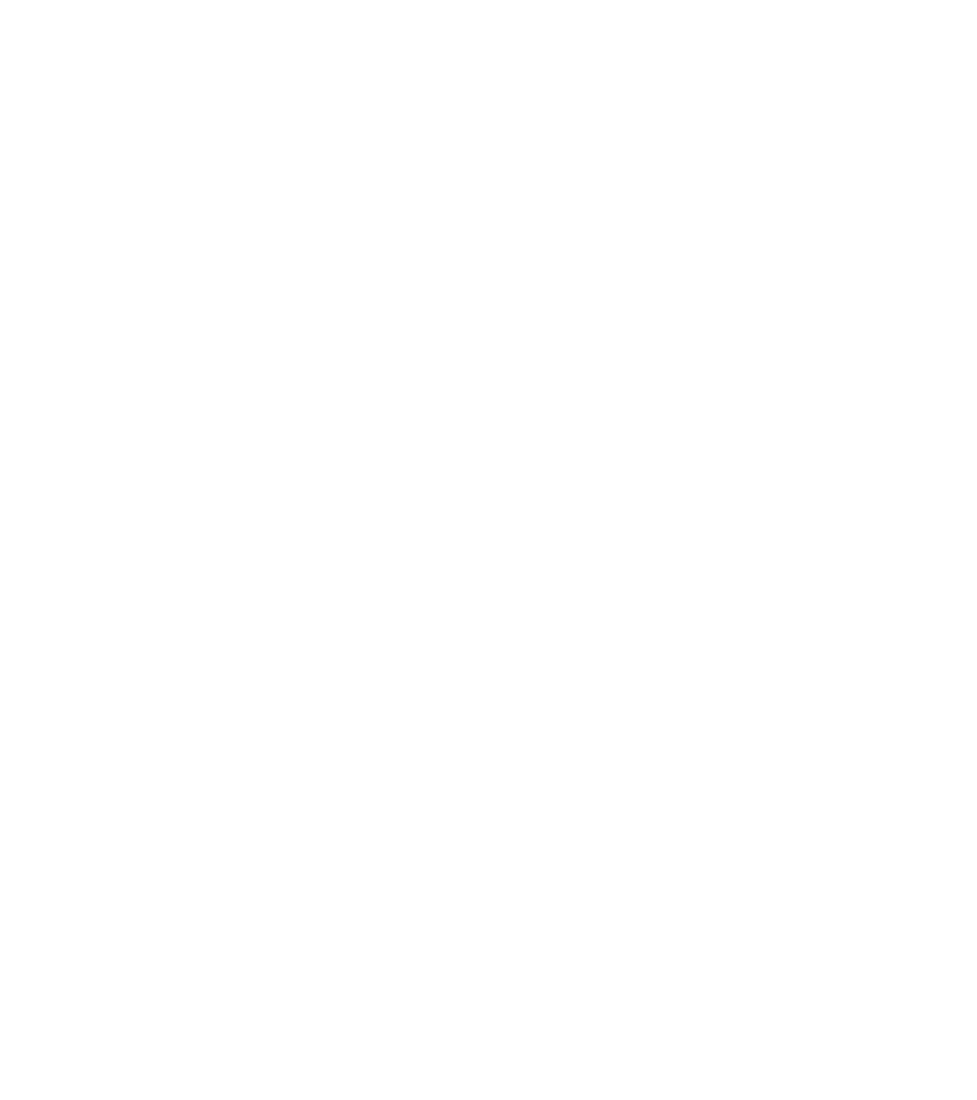
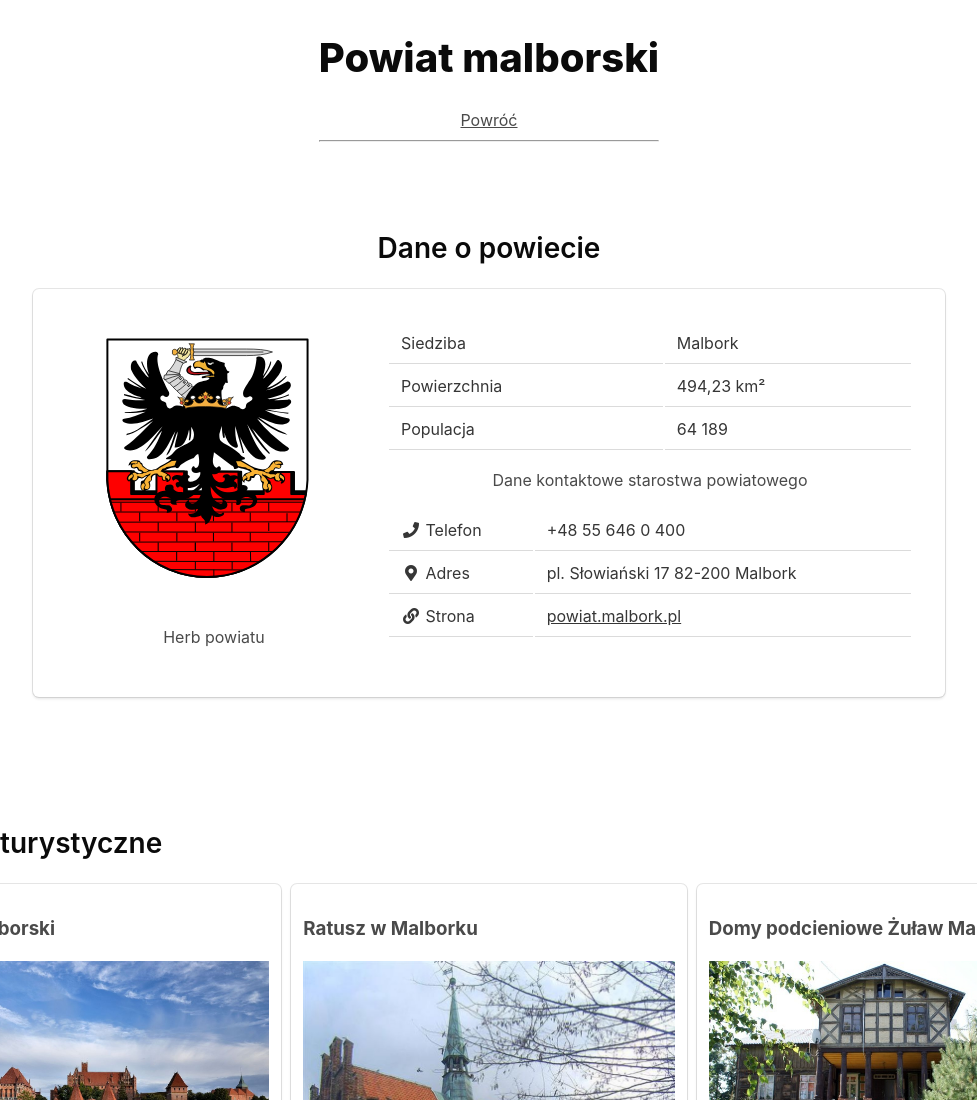
Before and after one commit to taniotanio7/szybin-lekcje-html, a plain HTML site: page projekt/powiaty/malborski.html in a window 1280 px wide. Shown: the top 1100 px of the page, without its empty margins (151-1128 px from the left). Before the commit the page ends 800 px from the top, so only its background shows below. Drawn offline with Linux system fonts and the light colour scheme.

Commit message:
✨ Powiat malborski

```diff
--- a/projekt/powiaty/malborski.html
+++ b/projekt/powiaty/malborski.html
@@ -3,8 +3,115 @@
 <head>
   <meta charset="UTF-8">
   <title>Powiat malborski</title>
+  <link rel="stylesheet" href="../style/main.css">
+  <link rel="stylesheet" href="../style/powiaty.css">
+  <!-- Font Awesome -->
+  <link rel="stylesheet" href="../img/icons/css/fontawesome.min.css">
+  <link rel="stylesheet" href="../img/icons/css/solid.min.css">
 </head>
 <body>
 
+<div class="header">
+  <header>
+	<h1>Powiat malborski</h1>
+	<nav>
+	  <a href="../index.html" class="button">Powróć</a>
+	</nav>
+	<hr>
+  </header>
+</div>
+
+<article>
+  <section class="columns is-centered">
+	<div class="column is-75-percent">
+	  <h2 class="title has-text-centered">Dane o powiecie</h2>
+	  <div class="columns box">
+		<figure class="column has-text-centered herb">
+		  <img src="../img/grafiki/powiat_malborski_herb.svg" alt="Herb powiatu malborskiego" class="herb">
+		  <figcaption>Herb powiatu</figcaption>
+		</figure>
+		<div class="column">
+		  <table class="table is-fullwidth">
+			<tr>
+			  <td>Siedziba</td>
+			  <td>Malbork</td>
+			</tr>
+			<tr>
+			  <td>Powierzchnia</td>
+			  <td>494,23 km²</td>
+			</tr>
+			<tr>
+			  <td>Populacja</td>
+			  <td>64 189</td>
+			</tr>
+		  </table>
+		  <p class="has-text-centered">Dane kontaktowe starostwa powiatowego</p>
+		  <table class="table is-fullwidth">
+			<tr>
+			  <td>
+				<span class="icon"><i class="fas fa-phone fa-fw"></i></span>
+				Telefon
+			  </td>
+			  <td>+48 55 646 0 400</td>
+			</tr>
+			<tr>
+			  <td>
+				<span class="icon"><i class="fas fa-map-marker-alt fa-fw"></i></span>
+				Adres
+			  </td>
+			  <td>pl. Słowiański 17
+				82-200 Malbork
+			  </td>
+			</tr>
+			<tr>
+			  <td>
+				<span class="icon"><i class="fas fa-link fa-fw"></i></span>
+				Strona
+			  </td>
+			  <td><a href="http://powiat.malbork.pl">powiat.malbork.pl</a></td>
+			</tr>
+		  </table>
+		</div>
+	  </div>
+	</div>
+  </section>
+
+  <section class="columns atrakcje flex-is-column">
+	<h2 class="title">Atrakcje turystyczne</h2>
+	<div class="columns atrakcje-list">
+	  <div class="column box">
+		<h3>Zamek malborski</h3>
+		<img src="../img/obrazy/malborski/zamek.jpg" alt="Zamek w Malborku">
+		<p>Największą atrakcję stanowi położony na prawym brzegu Nogatu, największy w Europie ceglany zamek gotycki,
+		  niegdyś stolica Zakonu Krzyżackiego. W roku 1997 zamek został wpisany na Listę Światowego Dziedzictwa Kultury
+		  UNESCO. Co roku odwiedzany jest przez ponad pół miliona turystów, na których czeka wiele atrakcji m.in.:
+		  spektakl "Światło i Dźwięk", pokazy rycerskie, "Oblężenie Malborka" - wielkie widowisko przenoszące turystę w
+		  czasy średniowieczne (lipiec). </p>
+		<small>Źródło: <a href="https://powiat.malbork.pl/index.php?option=com_content&view=article&id=7&Itemid=122">powiat.marlbork.pl</a>
+		</small>
+	  </div>
+	  <div class="column box">
+		<h3>Ratusz w Malborku</h3>
+		<img src="../img/obrazy/malborski/ratusz.jpg" alt="Ratusz w Malborku">
+		<p>Gotycka budowla z lat 1365-80, wzniesiona na planie prostokąta, dwukondygnacyjna, podpiwniczona, z
+		  dwuspadowym dachem. Po bokach dwa ozdobne szczyty, a pośrodku kalenicy wieżyczka, w której wisiał dzwon z 1407
+		  r. Obecnie siedziba MDK "Ratusz".</p>
+		<small>
+		  Źródło: <a href="http://www.polskaniezwykla.pl/web/place/2054,malbork-ratusz.html">polskaniezwykla.pl</a>
+		</small>
+	  </div>
+	  <div class="column box">
+		<h3>Domy podcieniowe Żuław Malborskich</h3>
+		<img src="../img/obrazy/malborski/domy.jpg" alt="Domy podcieniowe Żuław Malborskich">
+		<p>Najbardziej reprezentacyjny typ budynków wiejskich, występujący przede wszystkim na Żuławach. Są to budynki
+		  mieszkalne, w których do szczytu lub ściany bocznej przylega wsparta na słupach zamknięta sporych rozmiarów
+		  wystawka. Podcienie przez większość swojej historii pełniły głównie funkcję reprezentacyjną, w praktyce
+		  wykorzystywane były jako pokoje letnie, miejsca spotkań modlitewnych lub podręczny magazyn/warsztat</p>
+		<small>Źródło: <a href="https://pl.wikipedia.org/wiki/Dom_podcieniowy">wikipedia.org</a></small>
+	  </div>
+	</div>
+  </section>
+</article>
+
 </body>
 </html>
```
Also changed, not shown: projekt/img/grafiki/powiat_malborski_herb.svg (added), projekt/img/obrazy/malborski/domy.jpg (added), projekt/img/obrazy/malborski/ratusz.jpg (added), projekt/img/obrazy/malborski/zamek.jpg (added).
